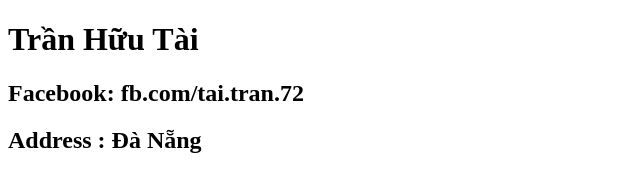
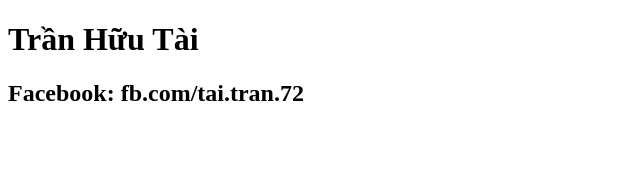
Before and after one commit to tailoc3999/dog-cat, a plain HTML site: page index.html in a window 1280 px wide. Shown: the whole page, without its empty margins (0-640 px from the left). Drawn offline with Linux system fonts and the light colour scheme.

Commit message:
vert "Missing address"
This reverts commit f9e48ce4f5195c477c10cef9536dea39ce5ec2e5.

```diff
--- a/index.html
+++ b/index.html
@@ -8,6 +8,5 @@
 <body>
 	<h1>Trần Hữu Tài</h1>
 	<h2>Facebook: fb.com/tai.tran.72</h2>
-	<h2>Address : Đà Nẵng</h2>
 </body>
 </html>
```
